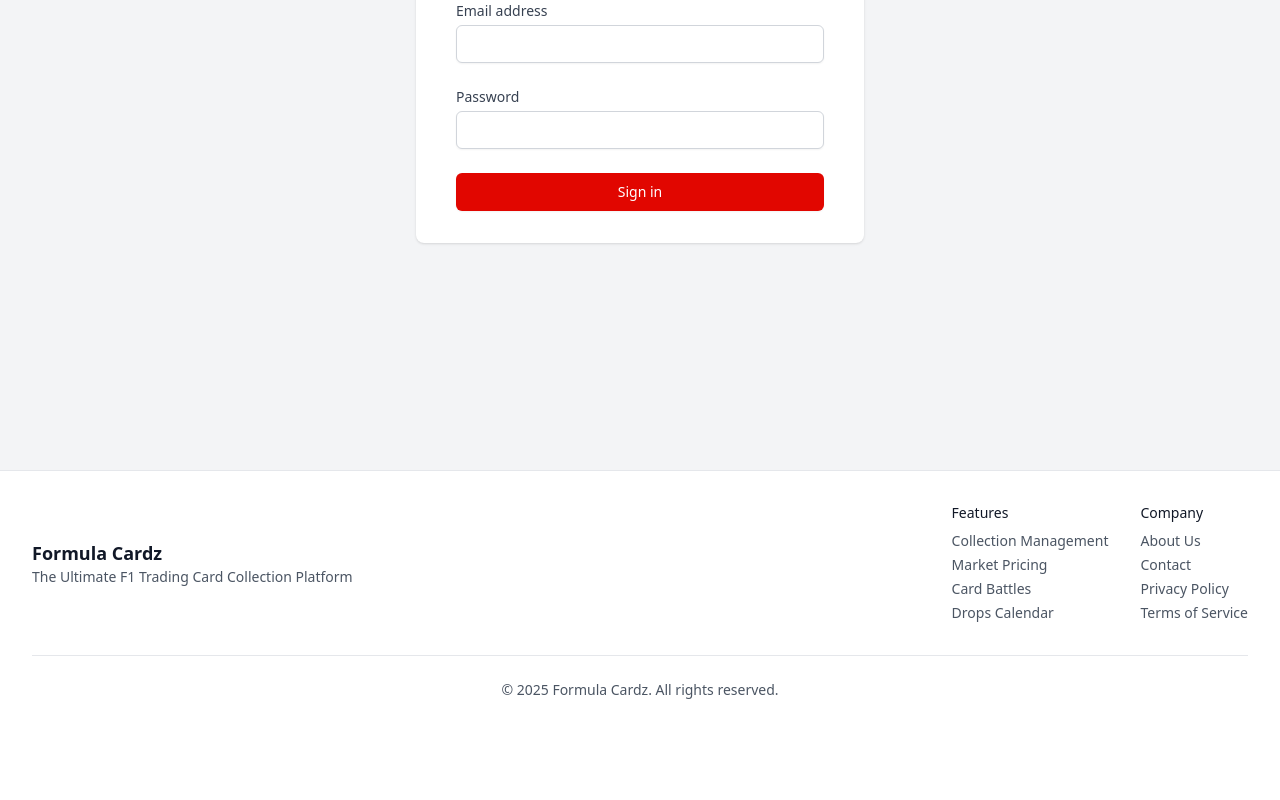
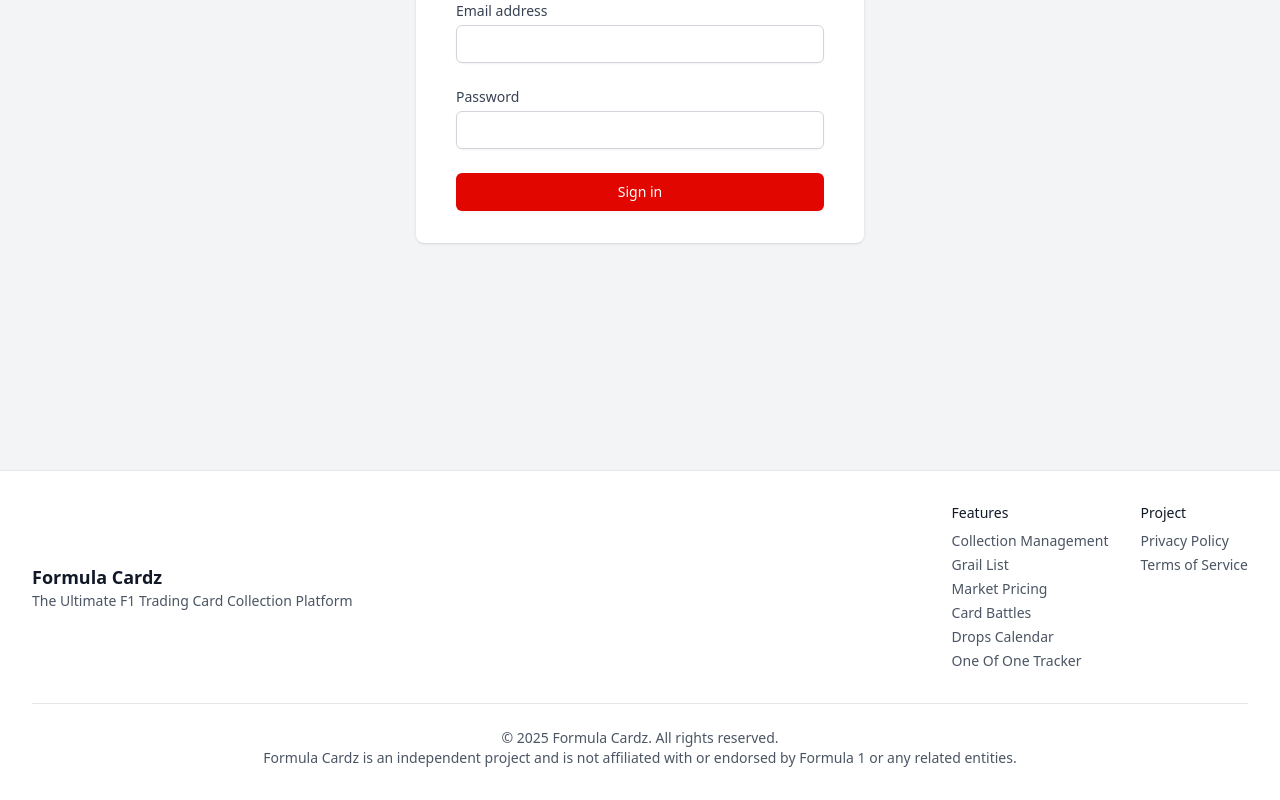
Before and after one commit to MDixey17/formula-cardz-ui, a React (Vite) app: page /login in a window 1280 px wide. Shown: the part 442-1242 px from the top of the page. Before the commit the page ends 1174 px from the top, so only its background shows below. Built offline with nearby package versions, Linux system fonts and the light colour scheme.

Commit message:
feat: Image Fixes, ToS, Privacy Policy

```diff
--- a/src/App.tsx
+++ b/src/App.tsx
@@ -62,24 +62,29 @@ function App() {
                       <h4 className="text-sm font-medium text-gray-900 dark:text-white mb-2">Features</h4>
                       <ul className="space-y-1 text-sm text-gray-600 dark:text-gray-400">
                         <li>Collection Management</li>
+                        <li>Grail List</li>
                         <li>Market Pricing</li>
                         <li>Card Battles</li>
                         <li>Drops Calendar</li>
+                        <li>One Of One Tracker</li>
                       </ul>
                     </div>
                     <div>
-                      <h4 className="text-sm font-medium text-gray-900 dark:text-white mb-2">Company</h4>
+                      <h4 className="text-sm font-medium text-gray-900 dark:text-white mb-2">Project</h4>
                       <ul className="space-y-1 text-sm text-gray-600 dark:text-gray-400">
-                        <li>About Us</li>
-                        <li>Contact</li>
-                        <li>Privacy Policy</li>
-                        <li>Terms of Service</li>
+                        <li><a href={"https://docs.google.com/document/d/1rLWs5GR5_RTPW_aH-HG6BuVEABZgA8XztMSqpMcsPlM/edit?usp=sharing"} target={"_blank"}>Privacy Policy</a></li>
+                        <li><a
+                            href={"https://docs.google.com/document/d/1rLWs5GR5_RTPW_aH-HG6BuVEABZgA8XztMSqpMcsPlM/edit?usp=sharing"}
+                            target={"_blank"}>Terms of Service</a></li>
                       </ul>
                     </div>
                   </div>
                 </div>
-                <div className="mt-8 border-t border-gray-200 dark:border-gray-700 pt-6 text-center text-sm text-gray-600 dark:text-gray-400">
+                <div
+                    className="mt-8 border-t border-gray-200 dark:border-gray-700 pt-6 text-center text-sm text-gray-600 dark:text-gray-400">
                   &copy; 2025 Formula Cardz. All rights reserved.
+                  <br />
+                  Formula Cardz is an independent project and is not affiliated with or endorsed by Formula 1 or any related entities.
                 </div>
               </div>
             </footer>
--- a/src/components/ui/CardBattleDisplay.tsx
+++ b/src/components/ui/CardBattleDisplay.tsx
@@ -59,7 +59,7 @@ const CardBattleDisplay: React.FC<CardBattleDisplayProps> = ({
         >
           <div className={`relative rounded-lg overflow-hidden ${battle.votesCardOne > battle.votesCardTwo ? 'ring-2 ring-[#FFC800] bg-amber-300' : ''}`}>
             <img
-              src={cardOne.imageUrl}
+              src={cardOne.imageUrl + "?v=2"}
               alt={cardOne.driverName}
               className="w-full h-60 object-contain"
             />
@@ -104,7 +104,7 @@ const CardBattleDisplay: React.FC<CardBattleDisplayProps> = ({
         >
           <div className={`relative rounded-lg overflow-hidden ${battle.votesCardTwo > battle.votesCardOne ? 'ring-2 ring-[#FFC800] bg-amber-300' : ''}`}>
             <img
-              src={cardTwo.imageUrl}
+              src={cardTwo.imageUrl + "?v=2"}
               alt={cardTwo.driverName}
               className="w-full h-60 object-contain"
             />
--- a/src/components/ui/CardDisplayItem.tsx
+++ b/src/components/ui/CardDisplayItem.tsx
@@ -85,7 +85,7 @@ const CardDisplayItem: React.FC<CardDisplayItemProps> = ({
           >
             <div className="relative h-0 pb-[140%] bg-gradient-to-b from-gray-100 to-gray-200 rounded-lg overflow-hidden shadow-lg">
               <img
-                src={cardParallel === undefined ? card.baseImageUrl : cardParallel.imageUrl}
+                src={cardParallel === undefined ? card.baseImageUrl + "?v=2" : cardParallel.imageUrl + "?v=2"}
                 alt={`${card.driverName} card`}
                 className="absolute inset-0 w-full h-full object-cover"
               />
--- a/src/components/ui/MarketplaceListing.tsx
+++ b/src/components/ui/MarketplaceListing.tsx
@@ -35,7 +35,7 @@ const MarketplaceListing: React.FC<MarketplaceListingProps> = ({ listing, card,
       <div className="flex flex-col sm:flex-row gap-4">
         <div className="w-full sm:w-24 h-24 rounded-md overflow-hidden">
           <img
-            src={cardParallel === undefined ? card.baseImageUrl : cardParallel.imageUrl}
+            src={cardParallel === undefined ? card.baseImageUrl + "?v=2" : cardParallel.imageUrl + "?v=2"}
             alt={card.driverName}
             className="w-full h-full object-cover"
           />
--- a/src/constants/globalStyles.ts
+++ b/src/constants/globalStyles.ts
@@ -22,12 +22,15 @@ export const ParallelStyles = new Map([
     ['Purple Checker Flag Refractor', 'bg-purple-200 text-purple-900'],
     ['Green Refractor', 'bg-green-100 text-green-800'],
     ['Gold Refractor', 'bg-yellow-100 text-yellow-800'],
+    ['70th Anniversary Gold Refractor', 'bg-yellow-100 text-yellow-800'],
     ['Gold Checker Flag Refractor', 'bg-yellow-200 text-yellow-900'],
     ['Gold Wave Refractor', 'bg-yellow-100 text-yellow-800 italic'],
     ['Orange Refractor', 'bg-orange-100 text-orange-800'],
+    ['70th Anniversary Orange Refractor', 'bg-yellow-100 text-yellow-800'],
     ['Orange Checker Flag Refractor', 'bg-orange-200 text-orange-900'],
     ['Orange Wave Refractor', 'bg-orange-100 text-orange-800 italic'],
     ['Red Refractor', 'bg-red-100 text-red-800'],
+    ['70th Anniversary Red Refractor', 'bg-yellow-100 text-yellow-800'],
     ['Red Checker Flag Refractor', 'bg-red-200 text-red-900'],
     ['Red Wave Refractor', 'bg-red-100 text-red-800 italic'],
     ['Green RayWave Refractor', 'bg-green-100 text-green-800 italic'],
@@ -160,6 +163,7 @@ export const ParallelStyles = new Map([
 
     // Rare 1/1s
     ['Superfractor', 'bg-gradient-to-br from-yellow-300 via-black to-yellow-300 text-white'],
+    ['70th Anniversary Superfractor', 'bg-gradient-to-br from-yellow-300 via-black to-yellow-300 text-white'],
     ['Padparadscha', 'bg-pink-200 text-pink-900'],
     ['Rose Gold Logofractor', 'bg-rose-100 text-rose-800'],
 ])
--- a/src/pages/CollectionPage.tsx
+++ b/src/pages/CollectionPage.tsx
@@ -403,7 +403,7 @@ const CollectionPage: React.FC = () => {
                               <div key={`${card.id}-${card.condition}`} className="bg-white rounded-lg shadow p-4">
                                 <div className="relative">
                                   <div className="h-25 w-25 rounded-md overflow-hidden">
-                                    <img src={card.imageUrl} alt={card.driverName}
+                                    <img src={card.imageUrl + "?v=2"} alt={card.driverName}
                                          className="h-full w-full object-cover"/>
                                   </div>
                                   <div className="absolute top-2 right-2 flex space-x-1">
@@ -499,7 +499,7 @@ const CollectionPage: React.FC = () => {
                                 <tr key={`${card.id}-${card.condition}`} className="hover:bg-gray-50">
                                   <td className="px-6 py-4 whitespace-nowrap">
                                     <div className="h-10 w-10 rounded-md overflow-hidden">
-                                      <img src={card.imageUrl} alt={card.driverName} className="h-full w-full object-cover" />
+                                      <img src={card.imageUrl + "?v=2"} alt={card.driverName} className="h-full w-full object-cover" />
                                     </div>
                                   </td>
                                   <td className="px-6 py-4 whitespace-nowrap">
--- a/src/pages/GrailListPage.tsx
+++ b/src/pages/GrailListPage.tsx
@@ -257,7 +257,7 @@ const GrailListPage: React.FC = () => {
                             <div className="flex items-center space-x-4">
                               <div className="h-16 w-16 flex-shrink-0 rounded-md overflow-hidden">
                                 <img
-                                    src={entry.imageUrl}
+                                    src={entry.imageUrl + "?v=2"}
                                     alt={entry.driverName}
                                     className="h-full w-full object-cover"
                                 />
--- a/src/pages/MarketplacePage.tsx
+++ b/src/pages/MarketplacePage.tsx
@@ -619,7 +619,7 @@ const MarketplacePage: React.FC = () => {
                           >
                             <td className="px-6 py-4 whitespace-nowrap">
                               <div className="h-10 w-10 rounded-md overflow-hidden">
-                                <img src={card.imageUrl} alt={card.driverName} className="h-full w-full object-cover" />
+                                <img src={card.imageUrl + "?v=2"} alt={card.driverName} className="h-full w-full object-cover" />
                               </div>
                             </td>
                             <td className="px-6 py-4 whitespace-nowrap">
--- a/src/pages/OneOfOneTrackerPage.tsx
+++ b/src/pages/OneOfOneTrackerPage.tsx
@@ -313,7 +313,7 @@ const OneOfOneTrackerPage: React.FC = () => {
                           {sortedCards.map((card) =>
                                   card.parallels.filter((p) => showParallel(p)).filter((p) => filterPrintingPlates ? !p.name.includes('Printing Plate') : true).map((parallel) => (
                                       <div key={`${parallel.name}-${card.id}`} className="bg-white dark:bg-gray-800 rounded-lg shadow p-4">
-                                        <CardDisplayItem card={buildCardFromOneOfOne(card, parallel.imageUrl ?? '')} showActions={false}/>
+                                        <CardDisplayItem card={buildCardFromOneOfOne(card, parallel.imageUrl ? parallel.imageUrl + "?v=2" : '')} showActions={false}/>
                                         <div className="mt-2 pt-2 border-t border-gray-200 dark:border-gray-700">
                                           <div className="text-sm font-medium text-gray-900 dark:text-white">
                                             #{card.cardNumber} {card.driverName}
@@ -367,7 +367,7 @@ const OneOfOneTrackerPage: React.FC = () => {
                                     <tr key={`${parallel.name}-${card.id}`} className="hover:bg-gray-50 dark:hover:bg-gray-700">
                                       <td className="px-6 py-4 whitespace-nowrap">
                                         <div className="h-10 w-10 rounded-md overflow-hidden">
-                                          <img src={parallel.imageUrl} alt={card.driverName} className="h-full w-full object-cover" />
+                                          <img src={parallel.imageUrl + "?v=2"} alt={card.driverName} className="h-full w-full object-cover" />
                                         </div>
                                       </td>
                                       <td className="px-6 py-4 whitespace-nowrap">
```
